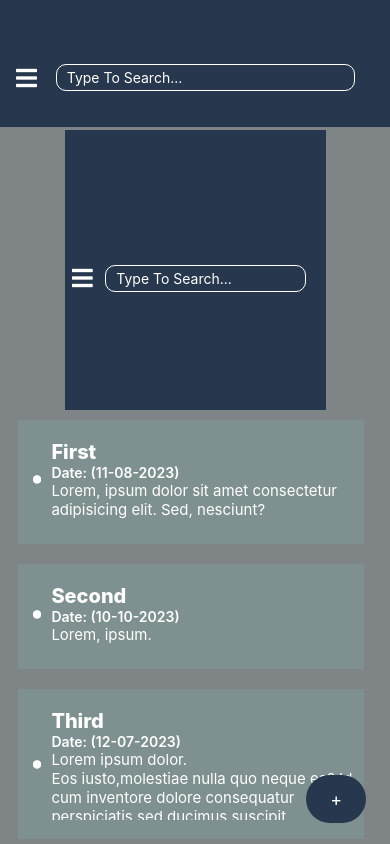
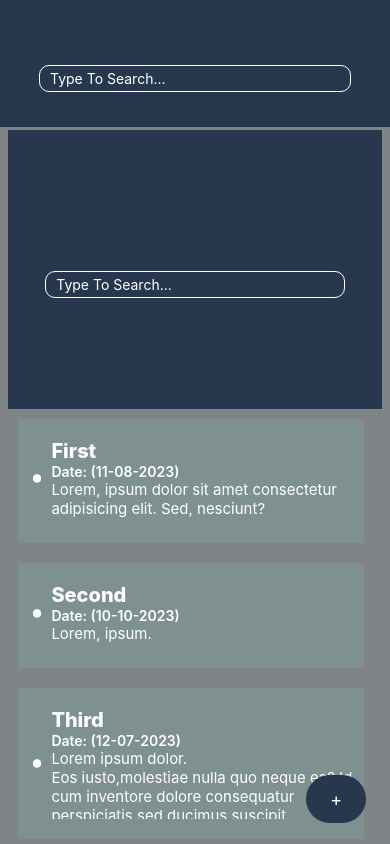
Before and after one commit to NitishSoni-1726/Notepad, a React Native app: screen / in a window 390 px wide. Built offline with nearby package versions, Linux system fonts and the light colour scheme.

Commit message:
created search bar

```diff
--- a/components/Navbar.js
+++ b/components/Navbar.js
@@ -1,9 +1,10 @@
+import * as React from "react";
 import debounce from "debounce";
 import { View, TextInput } from "react-native";
-import { Icon } from "react-native-elements";
 
 export default function Navbar(props) {
   const handleSearch = debounce((input) => {
+    console.log(input);
     props.setSearchInput(input);
   }, 500);
   return (
@@ -12,16 +13,14 @@ export default function Navbar(props) {
         height: "15%",
         display: "flex",
         alignItems: "center",
+        width: "100%",
         justifyContent: "center",
         backgroundColor: "#27374D",
-        paddingBottom: 10,
+        paddingTop: 30,
       }}
     >
       <View
         style={{
-          marginTop: "10%",
-          paddingLeft: "2%",
-          paddingRight: "2%",
           display: "flex",
           flexDirection: "row",
           justifyContent: "center",
@@ -30,7 +29,6 @@ export default function Navbar(props) {
           width: "100%",
         }}
       >
-        <Icon name="bars" type="font-awesome-5" color="white"></Icon>
         <TextInput
           placeholder="Type To Search..."
           placeholderTextColor="white"
```
